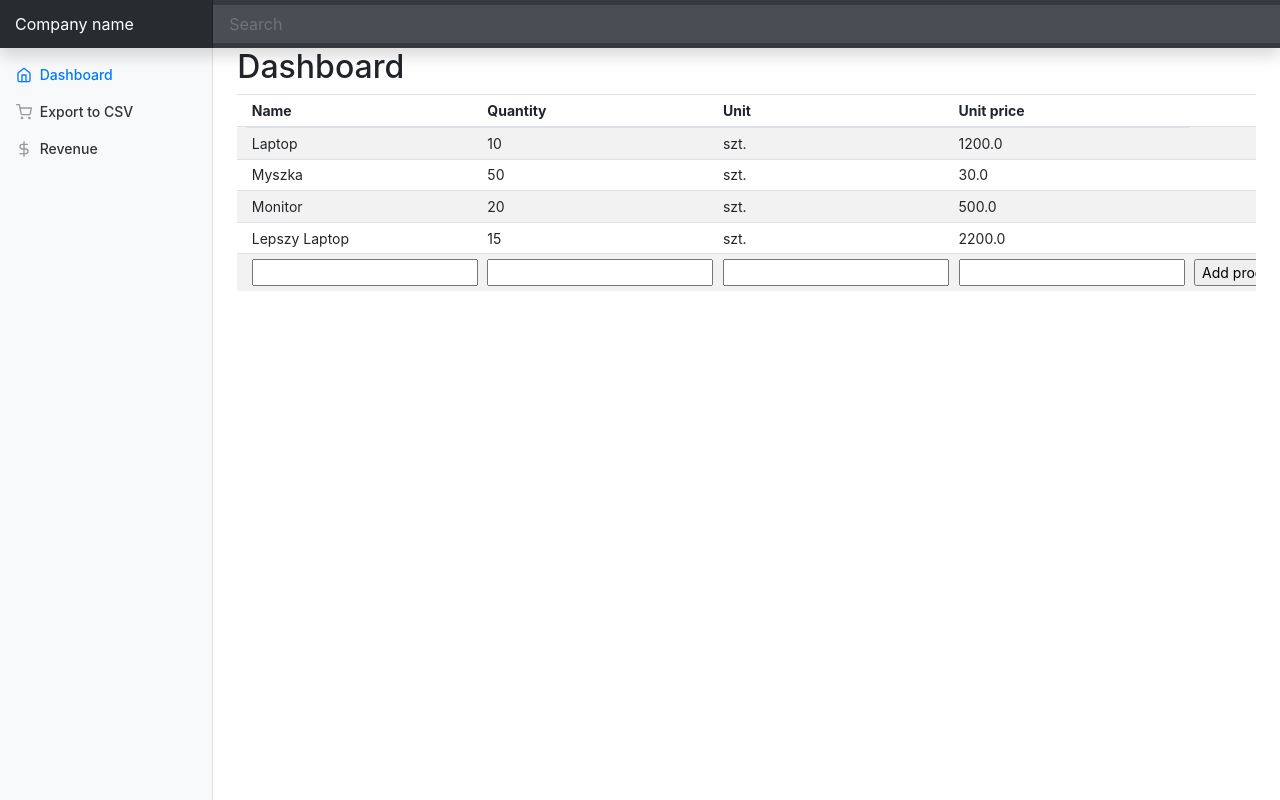
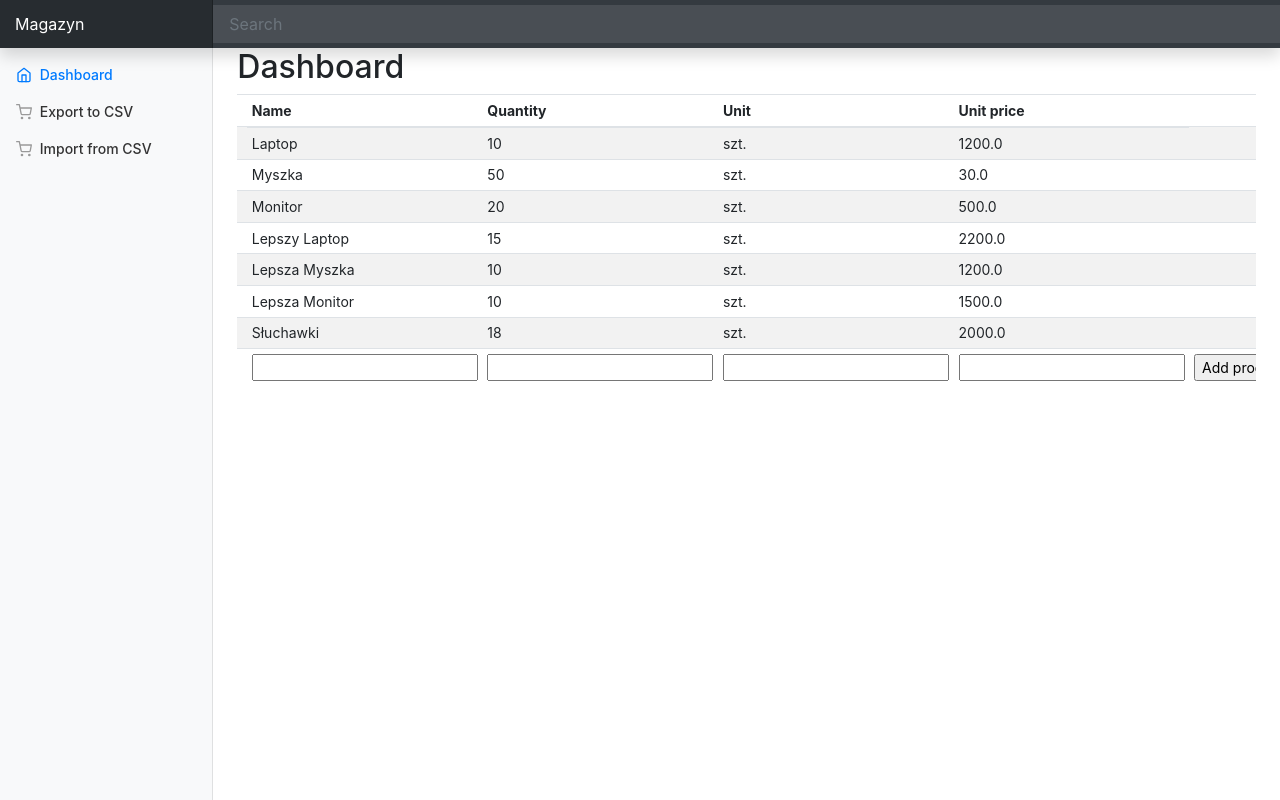
Before and after one commit to Lewyyy00/Warehouse-Project, a Flask app: page / in a window 1280 px wide. Run offline with Flask 3, Linux system fonts and the light colour scheme; some libraries are stand-ins or nearby versions.

Commit message:
add import_from_csv

```diff
--- a/app.py
+++ b/app.py
@@ -1,8 +1,8 @@
-from flask import Flask, render_template, request, Response
-from magazyn2 import items
+from flask import Flask, render_template, request, Response, redirect, url_for
+from magazyn import items, Product
 from forms import AddNewProductForm
-from magazyn2 import Product
 import csv
+
 app = Flask(__name__)
 app.config['SECRET_KEY'] = 'sekretnykod'
 
@@ -24,4 +24,22 @@ def export_to_csv():
         for item_key in items:
             item = vars(items[item_key])
             writer.writerow(item)
-    return Response("Dane zostały wyeksportowane do pliku CSV.", status=200, mimetype='text/plain')
+    return redirect(url_for("index"))
+
+@app.route("/import_from_csv")
+def import_from_csv():
+    items.clear()
+
+    with open('magazyn.csv', newline='') as csvfile:
+        csv_reader = csv.DictReader(csvfile)
+        for i, row in enumerate(csv_reader):
+            product_name = row["name"]
+            product = Product(product_name, int(row["quantity"]), row["unit"], float(row["unit_price"]))
+            items[f'product_{i+1}'] = product
+
+    return redirect(url_for("index"))
+
+
+@app.route('/sell/<product_name>', methods=["GET", "POST"])
+def sell_product():
+    pass
--- a/magazyn.csv
+++ b/magazyn.csv
@@ -4,3 +4,5 @@ Myszka,50,szt.,30.0
 Monitor,20,szt.,500.0
 Lepszy Laptop,15,szt.,2200.0
 Lepsza Myszka,10,szt.,1200.0
+Lepsza Monitor,10,szt.,1500.0
+Słuchawki,18,szt.,2000.0
--- a/templates/base.html
+++ b/templates/base.html
@@ -19,7 +19,7 @@
 </head>
 <body>
     <nav class="navbar navbar-dark fixed-top bg-dark flex-md-nowrap p-0 shadow">
-        <a class="navbar-brand col-sm-3 col-md-2 mr-0" href="#">Company name</a>
+        <a class="navbar-brand col-sm-3 col-md-2 mr-0" href="#">Magazyn</a>
         <input class="form-control form-control-dark w-100" type="text" placeholder="Search" aria-label="Search">
     </nav>
 
@@ -41,9 +41,9 @@
                             </a>
                         </li>
                         <li class="nav-item">
-                            <a class="nav-link" href="#">
-                                <span data-feather="dollar-sign"></span>
-                                Revenue
+                            <a class="nav-link" href="{{ url_for('import_from_csv') }}">
+                                <span data-feather="shopping-cart"></span>
+                                Import from CSV
                             </a>
                         </li>
                     </ul>
```
Also changed, not shown: magazyn.py (renamed from magazyn2.py).
